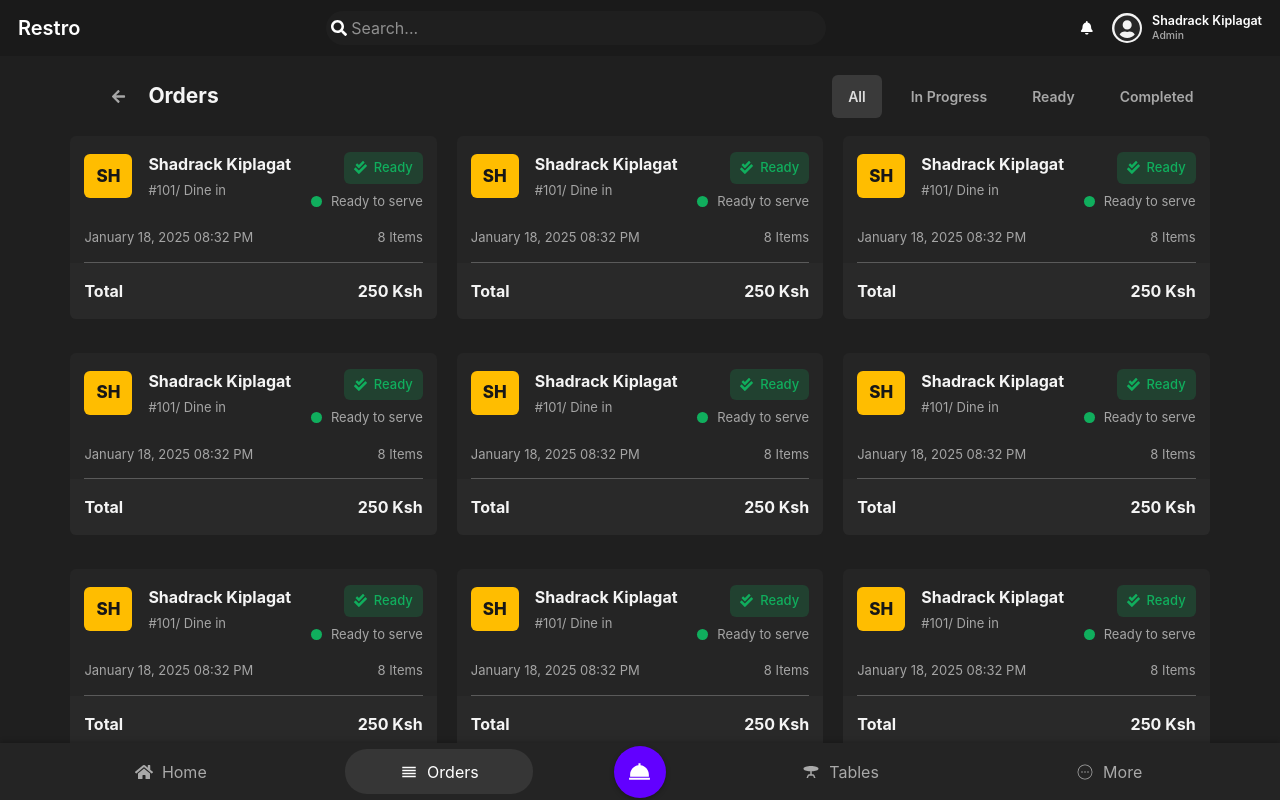
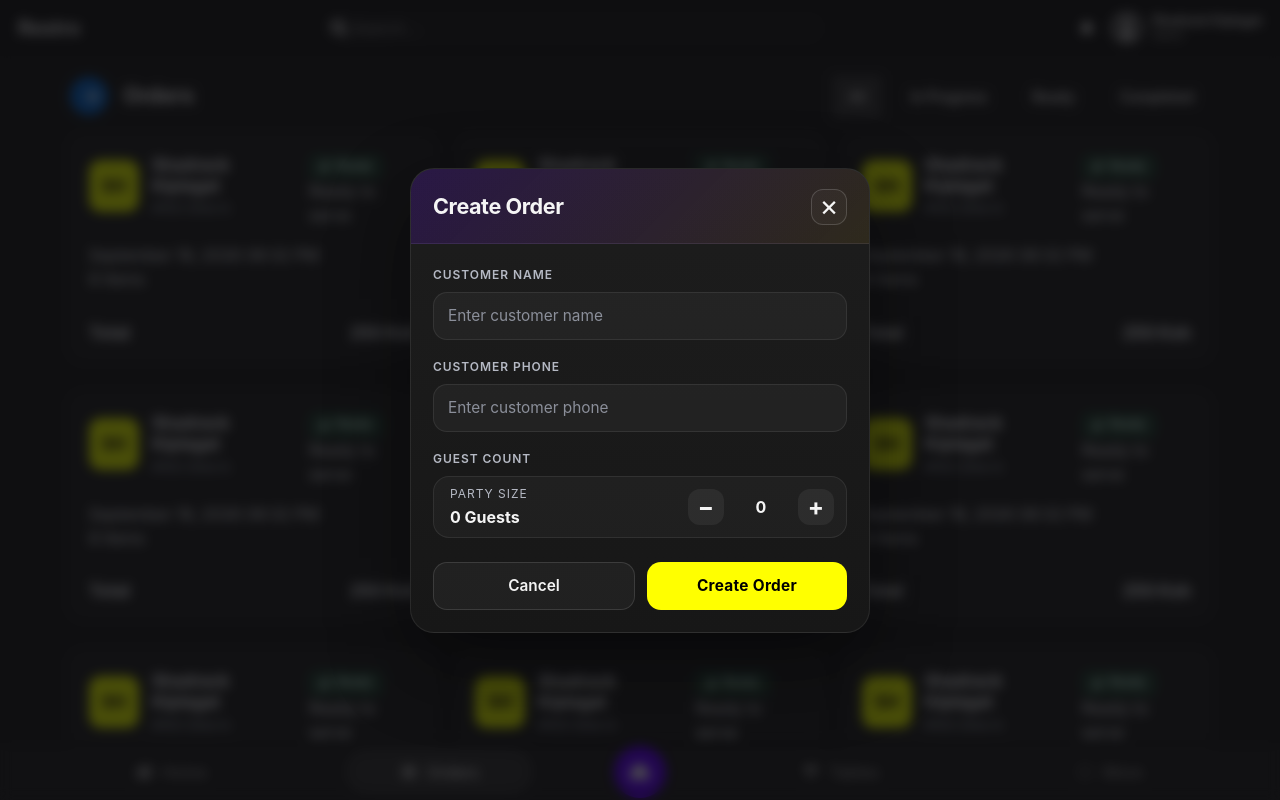
Before and after one commit to shadrackkipl/pos, a React (Vite) app in the folder pos-frontend/: page /orders in a window 1280 px wide. Both pictures are taken after a click on the button 639 px from the left and 771 px from the top of the page. Shown: the top 800 px of the page. Built offline with nearby package versions, Linux system fonts and the light colour scheme.

Commit message:
Enhance OrderCard styling and functionality; add Modal component for order creation

```diff
--- a/pos-frontend/src/components/orders/OrderCard.css
+++ b/pos-frontend/src/components/orders/OrderCard.css
@@ -1,121 +1,160 @@
 .order-card {
-  min-width: 0;
-  overflow: hidden;
-  color: #f4f4f4;
-  background: #252525;
-  border-radius: 6px;
+  position: relative;
+  display: flex;
+  flex-direction: column;
+  gap: 1rem;
+  width: 100%;
+  min-height: 168px;
+  padding: 1.1rem 1.1rem 0.8rem;
+  box-sizing: border-box;
+  color: #f4f7fb;
+ background: #252525;
+  border: 1px solid rgba(255, 255, 255, 0.07);
+  border-radius: 14px;
+  box-shadow: inset 0 1px 0 rgba(255, 255, 255, 0.04);
+  transition: transform 160ms ease, border-color 160ms ease;
+}
+
+.order-card:hover {
+  transform: translateY(-2px);
+  border-color: rgba(255, 255, 255, 0.13);
 }
 
 .order-card__top {
   display: flex;
   align-items: flex-start;
   justify-content: space-between;
-  gap: 12px;
-  padding: 16px 14px 0;
-}
-
-.order-card__identity,
-.order-card__status,
-.order-card__details,
-.order-card__total {
-  display: flex;
-  align-items: center;
+  gap: 0.8rem;
 }
 
 .order-card__identity {
+  display: flex;
+  align-items: center;
+  gap: 0.8rem;
   min-width: 0;
-  gap: 16px;
 }
 
 .order-card__avatar {
   display: grid;
-  flex: 0 0 48px;
-  width: 48px;
-  height: 44px;
   place-items: center;
-  color: #171717;
-  background: #ffbd00;
-  border-radius: 6px;
-  font-size: 17px;
+  width: 52px;
+  height: 52px;
+  color: #231d08;
+  background: #eeff00;
+  border-radius: 12px;
+  font-size: 1.05rem;
   font-weight: 800;
+  letter-spacing: 0.02em;
 }
 
-.order-card__customer { min-width: 0; }
-.order-card__name,
-.order-card__table,
-.order-card__badge,
-.order-card__description,
-.order-card__details p { margin: 0; }
+.order-card__customer {
+  min-width: 0;
+}
 
 .order-card__name {
-  overflow: hidden;
-  font-size: 16px;
+  margin: 0;
+  color: #f6f7f9;
+  font-size: 1.05rem;
   font-weight: 700;
-  text-overflow: ellipsis;
-  white-space: nowrap;
+  line-height: 1.25;
 }
 
-.order-card__table,
-.order-card__details,
-.order-card__description {
-  color: #a5a5a5;
-  font-size: 13px;
+.order-card__table {
+  margin: 0.18rem 0 0;
+  color: #aeb7c3;
+  font-size: 0.82rem;
+  line-height: 1.4;
 }
 
-.order-card__table { margin-top: 5px; }
-
-.order-card__status {
-  flex: 0 0 auto;
+.order-card__status-wrap {
+  display: flex;
   flex-direction: column;
   align-items: flex-end;
-  gap: 8px;
+  gap: 0.45rem;
+  margin-top: 0.1rem;
 }
 
 .order-card__badge {
   display: inline-flex;
   align-items: center;
-  gap: 7px;
-  padding: 6px 10px;
-  color: #10ae5d;
-  background: rgba(16, 174, 93, 0.2);
-  border-radius: 6px;
-  font-size: 13px;
-  font-weight: 500;
+  gap: 0.38rem;
+  padding: 0.34rem 0.58rem;
+  color: #d9ffef;
+  background: rgba(35, 190, 112, 0.18);
+  border: 1px solid rgba(69, 214, 136, 0.32);
+  border-radius: 7px;
+  font-size: 0.74rem;
+  font-weight: 700;
+  line-height: 1;
 }
 
-.order-card__badge svg { font-size: 13px; }
+.order-card__badge svg {
+  font-size: 0.7rem;
+}
 
-.order-card__description {
+.order-card__status-line {
+  display: inline-flex;
+  align-items: center;
+  gap: 0.4rem;
+  color: #a8b0bb;
+  font-size: 0.76rem;
+  line-height: 1.2;
+}
+
+.order-card__dot {
+  display: inline-block;
+  width: 8px;
+  height: 8px;
+  background: #38d27d;
+  border-radius: 50%;
+  box-shadow: 0 0 0 3px rgba(56, 210, 125, 0.12);
+}
+
+.order-card__meta-row,
+.order-card__total {
   display: flex;
   align-items: center;
-  gap: 9px;
-  white-space: nowrap;
+  justify-content: space-between;
+  gap: 1rem;
+  padding-top: 0.8rem;
+  border-top: 1px solid rgba(255, 255, 255, 0.09);
+  color: #dfe5ec;
 }
 
-.order-card__description span {
-  width: 11px;
-  height: 11px;
-  background: #10ae5d;
-  border-radius: 50%;
-}
-
-.order-card__details {
-  justify-content: space-between;
-  margin: 17px 14px 0;
-  padding-bottom: 14px;
-  border-bottom: 1px solid #5a5a5a;
+.order-card__meta-row {
+  color: #aeb7c3;
+  font-size: 0.78rem;
+  line-height: 1.4;
 }
 
 .order-card__total {
-  justify-content: space-between;
-  padding: 16px 14px;
-  background: #292929;
-  font-size: 16px;
+  padding-top: 0.8rem;
+  color: #f4f7fb;
+  font-size: 0.92rem;
+  font-weight: 600;
 }
 
-@media (max-width: 600px) {
-  .order-card__top { padding-inline: 12px; }
-  .order-card__details { margin-inline: 12px; }
-  .order-card__total { padding-inline: 12px; }
-  .order-card__description { font-size: 11px; }
+.order-card__total strong {
+  color: #f6f8fb;
+  font-size: 1.05rem;
+  font-weight: 700;
 }
+
+@media (max-width: 640px) {
+  .order-card {
+    padding: 0.95rem 0.95rem 0.7rem;
+  }
+
+  .order-card__name {
+    font-size: 0.96rem;
+  }
+
+  .order-card__table,
+  .order-card__meta-row {
+    font-size: 0.72rem;
+  }
+
+  .order-card__status-line {
+    font-size: 0.7rem;
+  }
+}
--- a/pos-frontend/src/components/orders/OrderCard.jsx
+++ b/pos-frontend/src/components/orders/OrderCard.jsx
@@ -1,7 +1,6 @@
 import React from "react";
 import { FaCheckDouble } from "react-icons/fa";
 import "./OrderCard.css";
-
 
 const OrderCard = () => {
   return (
@@ -15,15 +14,24 @@ const OrderCard = () => {
           </div>
         </div>
         <div className="order-card__status">
-          <p className="order-card__badge"><FaCheckDouble />Ready</p>
-          <p className="order-card__description"><span />Ready to serve</p>
+          <p className="order-card__badge">
+            <FaCheckDouble />
+            Ready
+          </p>
+          <p className="order-card__description">
+            <span />
+            Ready to serve
+          </p>
         </div>
       </div>
       <div className="order-card__details">
-        <p>January 18, 2025 08:32 PM</p>
+        <p>September 18, 2026 08:32 PM</p>
         <p>8 Items</p>
       </div>
-      <div className="order-card__total"><strong>Total</strong><strong>250 Ksh</strong></div>
+      <div className="order-card__total">
+        <strong>Total</strong>
+        <strong>250 Ksh</strong>
+      </div>
     </article>
   );
 };
--- a/pos-frontend/src/components/shared/BottomNav.jsx
+++ b/pos-frontend/src/components/shared/BottomNav.jsx
@@ -1,13 +1,34 @@
-import React from "react";
+import React, { useState } from "react";
 import { FaHome } from "react-icons/fa";
 import { MdOutlineReorder } from "react-icons/md";
 import { MdTableBar } from "react-icons/md";
 import { CiCircleMore } from "react-icons/ci";
 import { BiSolidDish } from "react-icons/bi";
 import "./BottomNav.css";
-import { NavLink } from "react-router-dom";
+import { NavLink, useNavigate } from "react-router-dom";
+import Modal from "./Modal.jsx";
 
 const BottomNav = () => {
+  const navigate = useNavigate();
+  const [isModalOpen, setIsModalOpen] = useState(false);
+  const openModal = () => setIsModalOpen(true);
+  const closeModal = () => setIsModalOpen(false);
+  const [guestCount, setGuestCount] = useState(0);
+
+  const increment = () => {
+    if (guestCount >= 6) return;
+    setGuestCount((prev) => prev + 1);
+  };
+
+  const decrement = () => {
+    setGuestCount((prev) => (prev > 0 ? prev - 1 : 0));
+  };
+
+  const handleCreateOrder = () => {
+    closeModal();
+    navigate("/tables");
+  };
+
   return (
     <div className="bottom-nav">
       <NavLink to="/home" className="nav-item">
@@ -18,7 +39,7 @@ const BottomNav = () => {
         <MdOutlineReorder className="nav-orders" />
         Orders
       </NavLink>
-      <button type="button" className="nav-item nav-dish">
+      <button onClick={openModal} type="button" className="nav-item nav-dish">
         <BiSolidDish />
       </button>
       <NavLink to="/tables" className="nav-item">
@@ -29,6 +50,56 @@ const BottomNav = () => {
         <CiCircleMore className="nav-more" />
         More
       </button>
+      <Modal isOpen={isModalOpen} onClose={closeModal} title="Create Order">
+        <div className="modal-form">
+          <div className="form-field">
+            <label className="form-label">Customer Name</label>
+            <input
+              className="form-input"
+              type="text"
+              placeholder="Enter customer name"
+            />
+          </div>
+
+          <div className="form-field">
+            <label className="form-label">Customer Phone</label>
+            <input
+              className="form-input"
+              type="tel"
+              placeholder="Enter customer phone"
+            />
+          </div>
+
+          <div className="form-field">
+            <label className="form-label">Guest Count</label>
+            <div className="guest-box">
+              <div className="guest-meta">
+                <span className="guest-label">Party size</span>
+                <span className="guest-value">{guestCount} Guest{guestCount === 1 ? "" : "s"}</span>
+              </div>
+
+              <div className="stepper">
+                <button type="button" className="stepper-btn" onClick={decrement} aria-label="Decrease guest count">
+                  −
+                </button>
+                <span className="stepper-count">{guestCount}</span>
+                <button type="button" className="stepper-btn" onClick={increment} aria-label="Increase guest count">
+                  +
+                </button>
+              </div>
+            </div>
+          </div>
+
+          <div className="modal-actions">
+            <button type="button" className="secondary-btn" onClick={closeModal}>
+              Cancel
+            </button>
+            <button type="button" className="primary-btn" onClick={handleCreateOrder}>
+              Create Order
+            </button>
+          </div>
+        </div>
+      </Modal>
     </div>
   );
 };
--- /dev/null
+++ b/pos-frontend/src/components/shared/Modal.css
@@ -0,0 +1,233 @@
+.Modal-page {
+  position: fixed;
+  inset: 0;
+  z-index: 1000;
+  display: flex;
+  align-items: center;
+  justify-content: center;
+  padding: 20px;
+  background: rgba(10, 10, 13, 0.72);
+  backdrop-filter: blur(6px);
+}
+
+.Modal-card {
+  width: min(100%, 460px);
+  background: linear-gradient(180deg, #1d1d1d 0%, #171717 100%);
+  border: 1px solid rgba(255, 255, 255, 0.08);
+  border-radius: 24px;
+  box-shadow: 0 30px 80px rgba(0, 0, 0, 0.45);
+  overflow: hidden;
+}
+
+.title {
+  display: flex;
+  align-items: center;
+  justify-content: space-between;
+  padding: 20px 22px 18px;
+  background: linear-gradient(135deg, rgba(98, 0, 255, 0.18), rgba(255, 194, 26, 0.08));
+  border-bottom: 1px solid rgba(255, 255, 255, 0.08);
+}
+
+.title-h2 {
+  margin: 0;
+  font-size: 1.35rem;
+  font-weight: 700;
+  letter-spacing: -0.02em;
+  color: #f5f5f5;
+}
+
+.modal-btn {
+  display: inline-flex;
+  align-items: center;
+  justify-content: center;
+  width: 36px;
+  height: 36px;
+  border: 1px solid rgba(255, 255, 255, 0.16);
+  border-radius: 12px;
+  background: rgba(255, 255, 255, 0.03);
+  color: #f5f5f5;
+  font-size: 1.8rem;
+  line-height: 1;
+  cursor: pointer;
+  padding: 0;
+  transition: all 0.2s ease;
+}
+
+.modal-btn:hover {
+  background: rgba(255, 194, 26, 0.12);
+  border-color: rgba(255, 194, 26, 0.35);
+  color: #ffc21a;
+}
+
+.children {
+  padding: 22px;
+  color: #ebebef;
+}
+
+.modal-form {
+  display: flex;
+  flex-direction: column;
+  gap: 18px;
+}
+
+.form-field {
+  display: flex;
+  flex-direction: column;
+  gap: 8px;
+}
+
+.form-label {
+  font-size: 0.75rem;
+  font-weight: 600;
+  letter-spacing: 0.08em;
+  text-transform: uppercase;
+  color: #b5b9c4;
+}
+
+.form-input {
+  width: 100%;
+  box-sizing: border-box;
+  min-height: 48px;
+  padding: 0 14px;
+  border: 1px solid rgba(255, 255, 255, 0.08);
+  border-radius: 14px;
+  background: rgba(255, 255, 255, 0.04);
+  color: #f5f5f5;
+  font-size: 0.96rem;
+  transition: border-color 0.2s ease, box-shadow 0.2s ease, background 0.2s ease;
+}
+
+.form-input::placeholder {
+  color: #8b8f9a;
+}
+
+.form-input:focus {
+  outline: none;
+  background: rgba(255, 255, 255, 0.06);
+}
+
+.guest-box {
+  display: flex;
+  align-items: center;
+  justify-content: space-between;
+  gap: 12px;
+  min-height: 54px;
+  padding: 8px 12px 8px 16px;
+  border: 1px solid rgba(255, 255, 255, 0.08);
+  border-radius: 16px;
+  background: rgba(255, 255, 255, 0.03);
+}
+
+.guest-meta {
+  display: flex;
+  flex-direction: column;
+  gap: 2px;
+}
+
+.guest-label {
+  font-size: 0.75rem;
+  letter-spacing: 0.08em;
+  text-transform: uppercase;
+  color: #b5b9c4;
+}
+
+.guest-value {
+  font-size: 1rem;
+  font-weight: 700;
+  color: #f5f5f5;
+}
+
+.stepper {
+  display: flex;
+  align-items: center;
+  gap: 10px;
+}
+
+.stepper-btn {
+  width: 36px;
+  height: 36px;
+  border: none;
+  border-radius: 12px;
+  background: rgba(255, 255, 255, 0.06);
+  color: #f5f5f5;
+  font-size: 1.5rem;
+  font-weight: 700;
+  cursor: pointer;
+  transition: all 0.2s ease;
+}
+
+.stepper-btn:hover {
+  background: #ffc21a;
+  color: #171717;
+}
+
+.stepper-count {
+  min-width: 54px;
+  text-align: center;
+  font-size: 1rem;
+  font-weight: 700;
+  color: #f5f5f5;
+}
+
+.modal-actions {
+  display: flex;
+  gap: 12px;
+  margin-top: 6px;
+}
+
+.primary-btn {
+  flex: 1;
+  min-height: 48px;
+  border: none;
+  border-radius: 14px;
+  background: yellow;
+  color: #000000;
+  font-size: 0.96rem;
+  font-weight: 700;
+  letter-spacing: 0.02em;
+  cursor: pointer;
+  transition: transform 0.2s ease, box-shadow 0.2s ease;
+}
+
+.primary-btn:hover {
+  transform: translateY(-1px);
+
+}
+
+.secondary-btn {
+  flex: 1;
+  min-height: 48px;
+  border: 1px solid rgba(255, 255, 255, 0.12);
+  border-radius: 14px;
+  background: rgba(255, 255, 255, 0.04);
+  color: #f5f5f5;
+  font-size: 0.96rem;
+  font-weight: 600;
+  cursor: pointer;
+}
+
+.secondary-btn:hover {
+  background: rgba(255, 194, 26, 0.08);
+  border-color: rgba(255, 194, 26, 0.25);
+  color: #ffc21a;
+}
+
+@media (max-width: 480px) {
+  .Modal-page {
+    padding: 14px;
+  }
+
+  .Modal-card {
+    border-radius: 20px;
+  }
+
+  .title,
+  .children {
+    padding-left: 16px;
+    padding-right: 16px;
+  }
+
+  .modal-actions {
+    flex-direction: column;
+  }
+}
--- /dev/null
+++ b/pos-frontend/src/components/shared/Modal.jsx
@@ -0,0 +1,32 @@
+import React from "react";
+import "./Modal.css";
+
+const Modal = ({ title, onClose, isOpen, children }) => {
+  if (!isOpen) return null;
+
+  return (
+    <div
+      className="Modal-page"
+      onClick={onClose}
+      role="dialog"
+      aria-modal="true"
+    >
+      <div className="Modal-card" onClick={(event) => event.stopPropagation()}>
+        <div className="title">
+          <h2 className="title-h2">{title}</h2>
+          <button
+            className="modal-btn"
+            onClick={onClose}
+            type="button"
+            aria-label="Close modal"
+          >
+            &times;
+          </button>
+        </div>
+        <div className="children">{children}</div>
+      </div>
+    </div>
+  );
+};
+
+export default Modal;
--- a/pos-frontend/src/pages/Orders.css
+++ b/pos-frontend/src/pages/Orders.css
@@ -47,12 +47,9 @@
 }
 
 .Orderscont button {
-  margin-left: 25px;
+
   padding: 11px 16px;
   border: 0;
-  border-radius: 6px;
-  background: transparent;
-  color: #a7a7a7;
   font-size: 14px;
   font-weight: 600;
   cursor: pointer;
```
